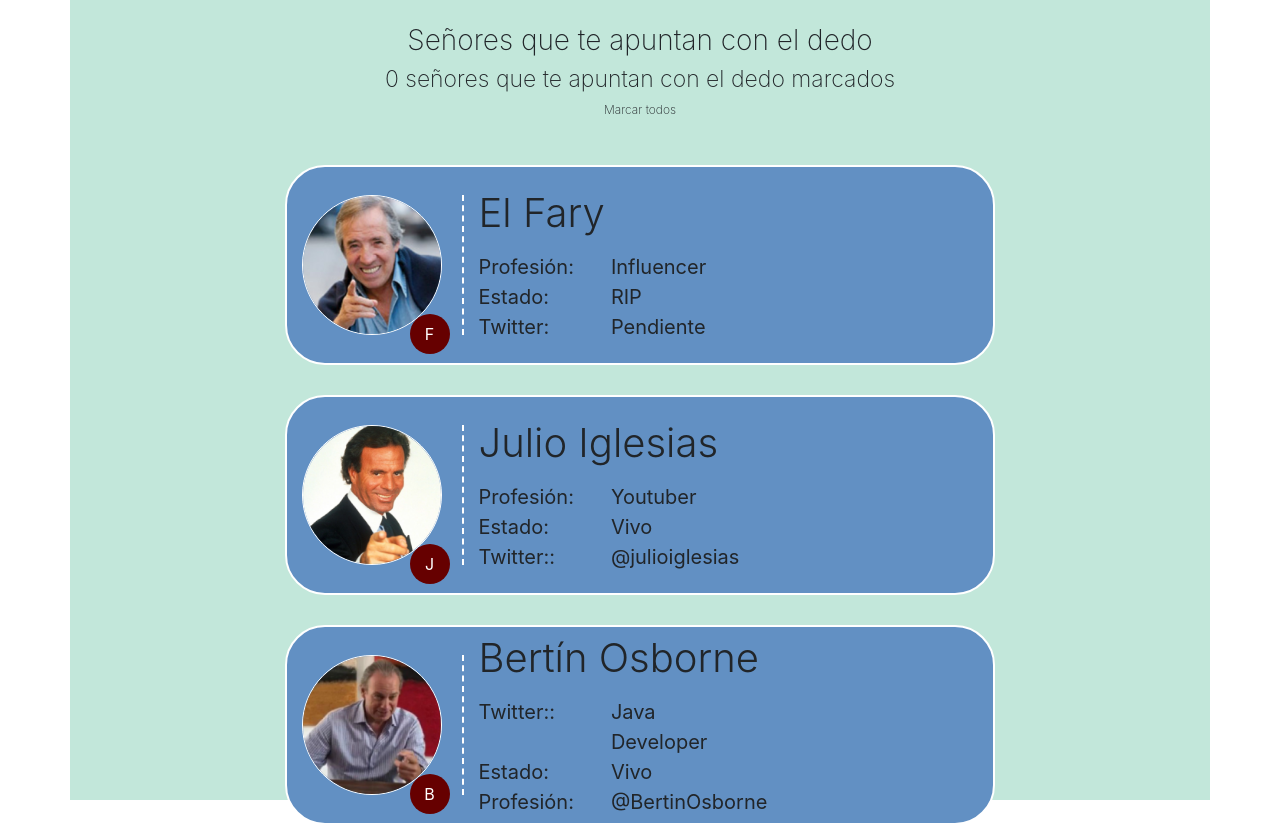
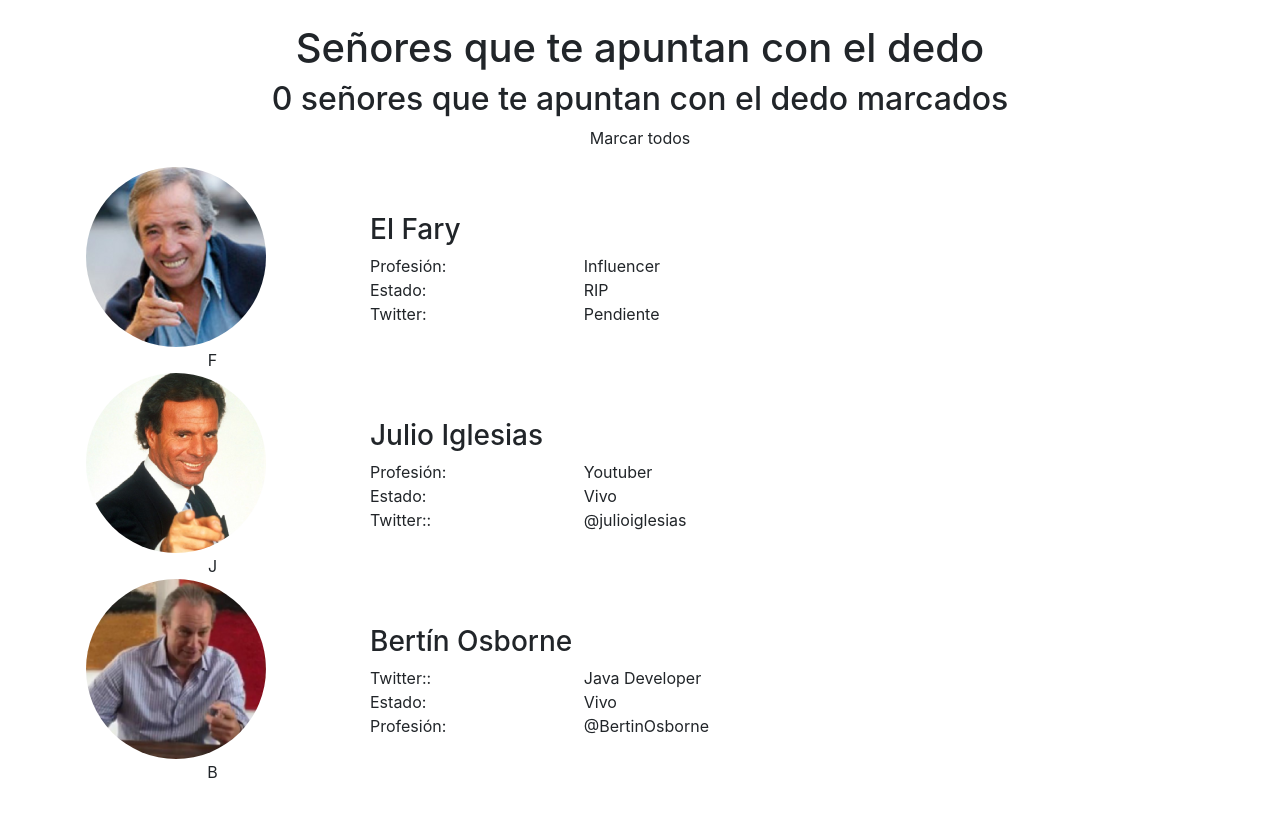
Before and after one commit to Xavi-e/e8-pol-felipe-ignasi-xavi, a plain HTML site: page index.html in a window 1280 px wide. After the commit the page ends 800 px from the top, so only its background shows below. Drawn offline with nearby package versions, Linux system fonts and the light colour scheme.

Commit message:
arreglo errores

```diff
--- a/index.html
+++ b/index.html
@@ -28,7 +28,7 @@
         </h2>
         <p class="col-12 text-center">Marcar todos</p>
       </header>
-      <section class="contenido-principal">
+      <main class="contenido-principal">
         <div class="contenido-caja row align-items-center">
           <div class="profile-letter col-3">
             <img
@@ -44,7 +44,7 @@
                 justify-content-center
                 align-items-center
               "
-              ><p class="my-0">F</p></span
+              ><div class="my-0">F</div></span
             >
           </div>
           <div class="contingut-person col-9">
@@ -80,7 +80,7 @@
                 justify-content-center
                 align-items-center
               "
-              ><p class="my-0">J</p></span
+              ><div class="my-0">J</div></span
             >
           </div>
           <div class="contingut-person col-9">
@@ -116,7 +116,7 @@
                 justify-content-center
                 align-items-center
               "
-              ><p class="my-0">B</p></span
+              ><div class="my-0">B</div></span
             >
           </div>
           <div class="contingut-person col-9">
@@ -137,7 +137,7 @@
             </ul>
           </div>
         </div>
-      </section>
+      </main>
     </div>
   </body>
 </html>
--- a/style.css
+++ b/style.css
@@ -1,71 +1,12 @@
-:root {
-  --color-fondo: #c2e7da;
-  --color-targeta: #6290c3;
-  --color-letra: #660000;
-  --color-tick: #006600;
+:root{
+    --color-fondo: #c2e7da;
+    --color-targeta: #6290c3;
+    --color-letra: #660000;
+    --color-tick: #006600;
 }
-h1 {
-  font-size: 28px;
+*{
+    box-sizing: border-box;
 }
-h2 {
-  font-size: 23px;
+body{
+    margin: 0;
 }
-.cabecera p {
-  font-size: 12px;
-}
-.cabecera p,
-h1,
-h2 {
-  font-weight: 200;
-}
-.main-container {
-  background-color: var(--color-fondo);
-  height: 100vh;
-}
-.contenido-caja {
-  background-color: var(--color-targeta);
-  height: 200px;
-  margin: 30px 0;
-  border-radius: 40px;
-  border: 2px solid #fff;
-}
-.circle {
-  background-color: var(--color-letra);
-}
-.contenido-principal {
-  margin: 30px 200px;
-}
-
-
-.contenido-caja:hover .rounded-circle{
-transition: transform 0.5s;
-transform-style: preserve-3d;
-transform: rotateY(180deg);
-}
-
-.foto-fary {
-  width: 140px;
-  height: auto;
-}
-.circle {
-  height: 40px;
-  width: 40px;
-  background-color: var(--color-letra);
-  color: #fff;
-  border-radius: 50%;
-  position: absolute;
-  right: 12px;
-  bottom: -19px;
-}
-h3 {
-  margin-bottom: 15px;
-  font-size: 40px;
-  font-weight: 300;
-}
-.profile-letter {
-  border-right: 2px dashed #fff;
-  position: relative;
-}
-.contingut-person {
-  font-size: 20px;
-}
```
